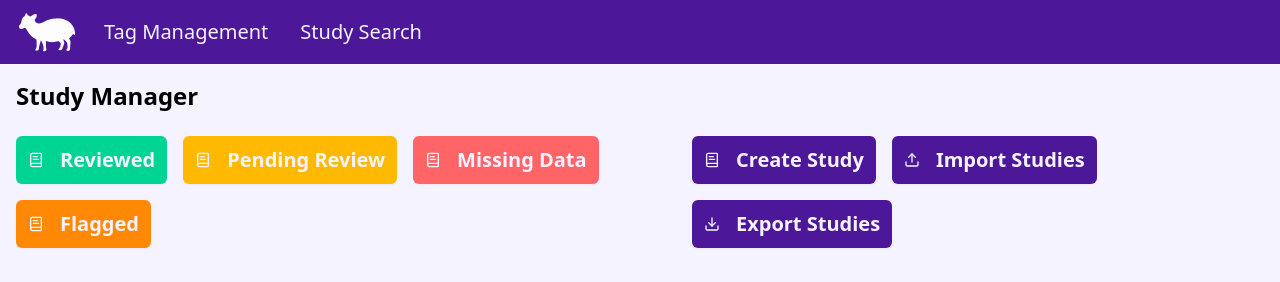
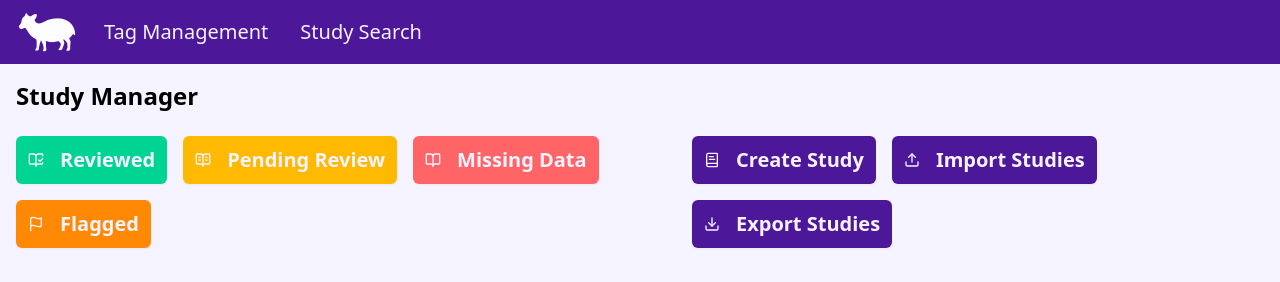
Before and after one commit to niclabs/pudu, a React (Vite) app in the folder frontend/: page /studies in a window 1280 px wide. Shown: the top 282 px of the page. Built offline with nearby package versions, Linux system fonts and the light colour scheme; no server answers.

Commit message:
fix: Toggleable filter buttons in study search
to-do: Make the flags better so they dont coincide with titles or tags

```diff
--- a/frontend/src/pages/study_search/StudyView.jsx
+++ b/frontend/src/pages/study_search/StudyView.jsx
@@ -2,7 +2,7 @@ import { useEffect, useState } from "react";
 import { DataTable } from "@/components/custom/dataTable/data-table";
 import { columns } from "@/components/custom/dataTable/columns";
 import { Button } from "@/components/ui/button";
-import { Download, Upload, BookText, FileUp } from "lucide-react"
+import { Download, Upload, BookText, FileUp, Flag, BookOpenCheck, BookOpenText, BookOpen, Eye  } from "lucide-react"
 import {
     Dialog,
     DialogContent,
@@ -102,27 +102,27 @@ function StudyView() {
                   <div className="flex flex-wrap gap-4">
                     <Button
                     className="bg-emerald-400 text-violet-50 font-bold text-xl p-6 hover:bg-emerald-500"
-                    onClick={() => setFilterBy("Reviewed")}
+                    onClick={() => setFilterBy(filterBy === "Reviewed" ? null : "Reviewed")}
                     >
-                    <BookText className="mr-2" /> Reviewed
+                    <BookOpenCheck className="mr-2" /> Reviewed
                     </Button>
                     <Button
                     className="bg-amber-400 text-violet-50 font-bold text-xl p-6 hover:bg-amber-500"
-                    onClick={() => setFilterBy("Pending Review")}
+                    onClick={() => setFilterBy(filterBy === "Pending Review" ? null : "Pending Review")}
                     >
-                    <BookText className="mr-2" /> Pending Review
+                    <BookOpenText className="mr-2" /> Pending Review
                     </Button>
                     <Button
                     className="bg-red-400 text-violet-50 font-bold text-xl p-6 hover:bg-red-500"
-                    onClick={() => setFilterBy("Missing Data")}
+                    onClick={() => setFilterBy(filterBy === "Missing Data" ? null : "Missing Data")}
                     >
-                    <BookText className="mr-2" /> Missing Data
+                    <BookOpen className="mr-2" /> Missing Data
                     </Button>
                     <Button
                     className="bg-orange-400 text-violet-50 font-bold text-xl p-6 hover:bg-orange-500"
-                    onClick={() => setFilterBy("Flagged")}
+                    onClick={() => setFilterBy(filterBy === "Flagged" ? null : "Flagged")}
                     >
-                    <BookText className="mr-2" /> Flagged
+                    <Flag className="mr-2" /> Flagged
                     </Button>
                   </div>
 
```
